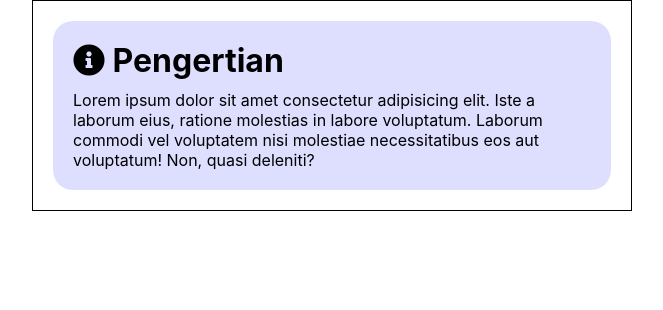
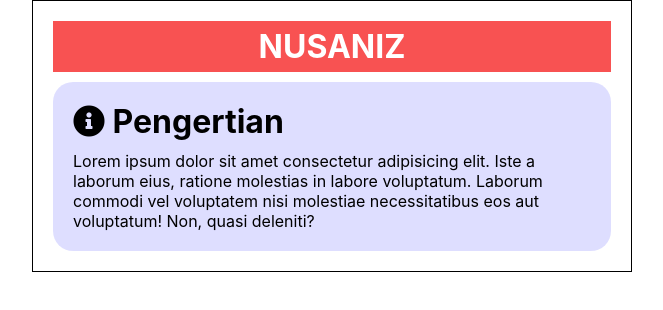
Before and after one commit to nusaniz/uji, a plain HTML site: page index.html in a window 1280 px wide. Shown: the whole page, without its empty margins (308-971 px from the left). Drawn offline with Linux system fonts and the light colour scheme.

Commit message:
ubah html dan css

```diff
--- a/index.html
+++ b/index.html
@@ -11,13 +11,22 @@
 
 <body>
     <div class="container">
+
+        <!-- header -->
+        <header>
+            <h1>nusaniz</h1>
+        </header>
+        <!-- header -->
+
+        <!-- c 1 -->
         <div class="content1">
             <h1><i class="fa fa-info-circle"></i> pengertian</h1>
             <p>Lorem ipsum dolor sit amet consectetur adipisicing elit. Iste a laborum eius, ratione molestias in labore
                 voluptatum. Laborum commodi vel voluptatem nisi molestiae necessitatibus eos aut voluptatum! Non, quasi
                 deleniti?</p>
+            </div>
         </div>
-    </div>
-</body>
+        <!-- c 1 -->
+    </body>
 
 </html>
--- a/style.css
+++ b/style.css
@@ -28,3 +28,21 @@ body {
     margin-bottom: 10px;
     text-transform: capitalize;
 }
+
+header {
+    /* justify-content: center; */
+    /* display: flex; */
+    width: 100%;
+    padding: 6px 0;
+    box-sizing: border-box;
+    margin-bottom: 10px;
+    background-color: rgb(248, 82, 82);
+    /* border: 1px solid; */
+}
+
+header h1 {
+    margin: 0;
+    text-transform: uppercase;
+    text-align: center;
+    color: white;
+}
```
